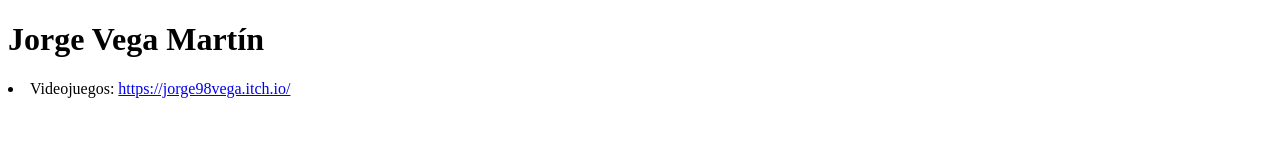
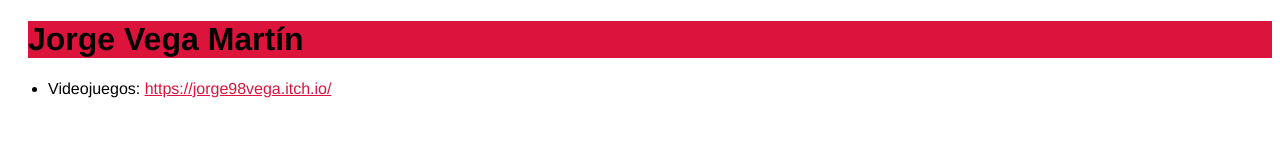
Before and after one commit to jorge98vega/jorge98vega.github.io, a plain HTML site: page index.html in a window 1280 px wide. Drawn offline with Linux system fonts and the light colour scheme.

Commit message:
Added mystyle.css

```diff
--- a/index.html
+++ b/index.html
@@ -1,7 +1,15 @@
 <!DOCTYPE html>
 <html>
+<head>
+<link rel="stylesheet" href="mystyle.css">
+</head>
 <body>
+
 <h1>Jorge Vega Martín</h1>
-<li>Videojuegos: <a href="https://jorge98vega.itch.io/">https://jorge98vega.itch.io/</a></li>
+
+<ul>
+  <li>Videojuegos: <a href="https://jorge98vega.itch.io/">https://jorge98vega.itch.io/</a></li>
+</ul>
+
 </body>
 </html>
--- /dev/null
+++ b/mystyle.css
@@ -0,0 +1,15 @@
+/* Estilos para el texto */
+* {
+    font-family: Helvetica, sans-serif;
+}
+
+/* Estilos para los headings */
+h1 {
+  background-color: crimson;
+  margin-left: 20px;
+}
+
+/* Estilos para los enlaces */
+a {
+  color: crimson;
+}
```
